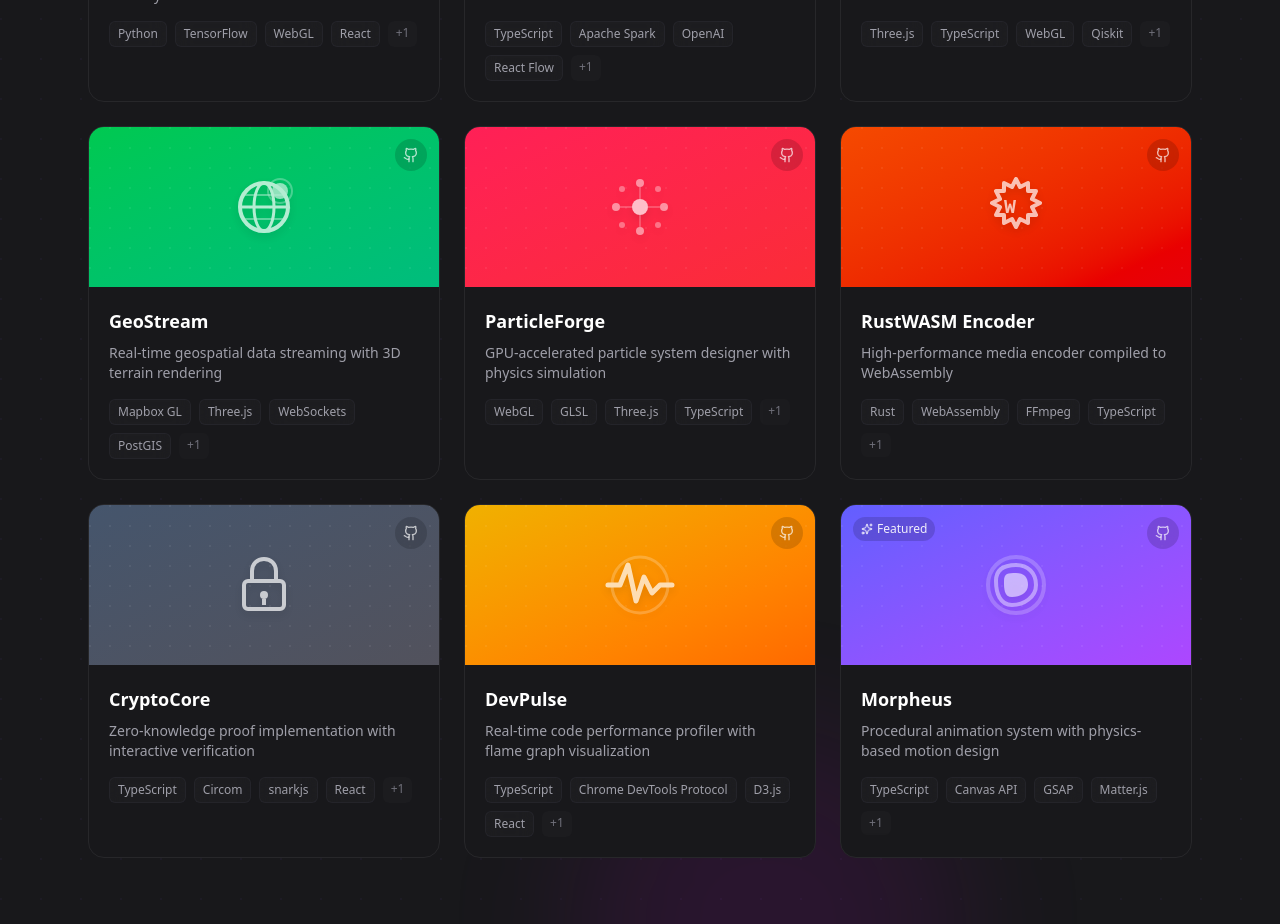
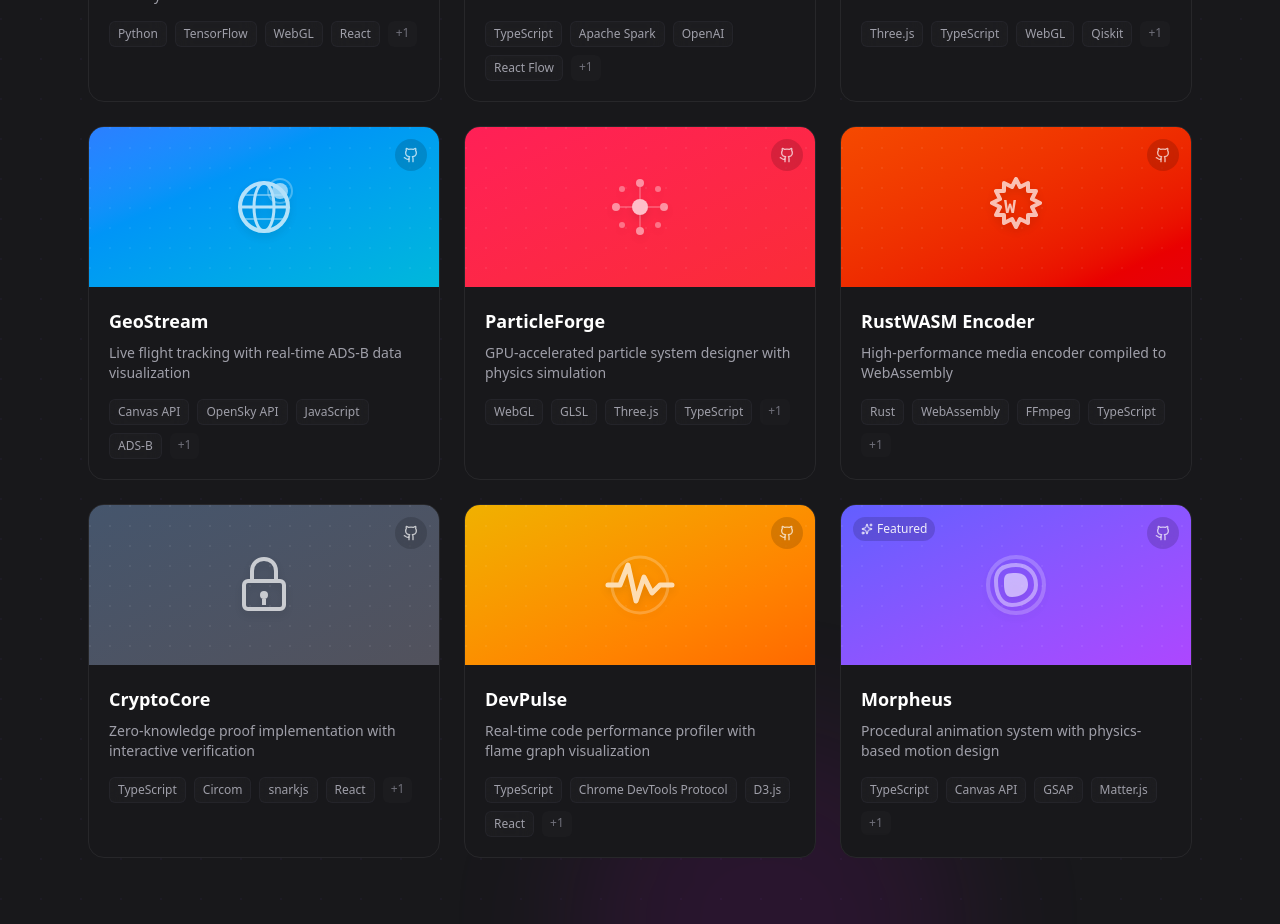
Before and after one commit to DanielMinton/portfolio, a Next.js app: page / in a window 1280 px wide. Shown: the part 3740-4664 px from the top of the page. Built offline with nearby package versions, Linux system fonts and the light colour scheme.

Commit message:
Update GeoStream description to reflect flight tracking

```diff
--- a/src/data/projects.ts
+++ b/src/data/projects.ts
@@ -92,14 +92,14 @@
   {
     id: "geostream",
     title: "GeoStream",
-    description: "Real-time geospatial data streaming with 3D terrain rendering",
-    longDescription: "Live mapping platform that streams geospatial data onto 3D terrain. Supports custom data layers, time-series playback, and WebGL-accelerated rendering of millions of points.",
-    tags: ["Mapbox GL", "Three.js", "WebSockets", "PostGIS", "Deck.gl"],
+    description: "Live flight tracking with real-time ADS-B data visualization",
+    longDescription: "Real-time aircraft tracker powered by OpenSky Network API. Shows live flight positions with altitude-coded colors, callsigns, speed, heading, and vertical rate. Supports region filtering (USA, Europe, Asia, World) with 30-second auto-refresh.",
+    tags: ["Canvas API", "OpenSky API", "JavaScript", "ADS-B", "Real-time"],
     category: "3d-viz",
     github: "https://github.com/DanielMinton/geostream",
     demo: "https://danielminton.github.io/GeoStream/",
     featured: false,
-    gradient: "from-green-500 to-emerald-500",
+    gradient: "from-blue-500 to-cyan-500",
   },
   {
     id: "particleforge",
```
